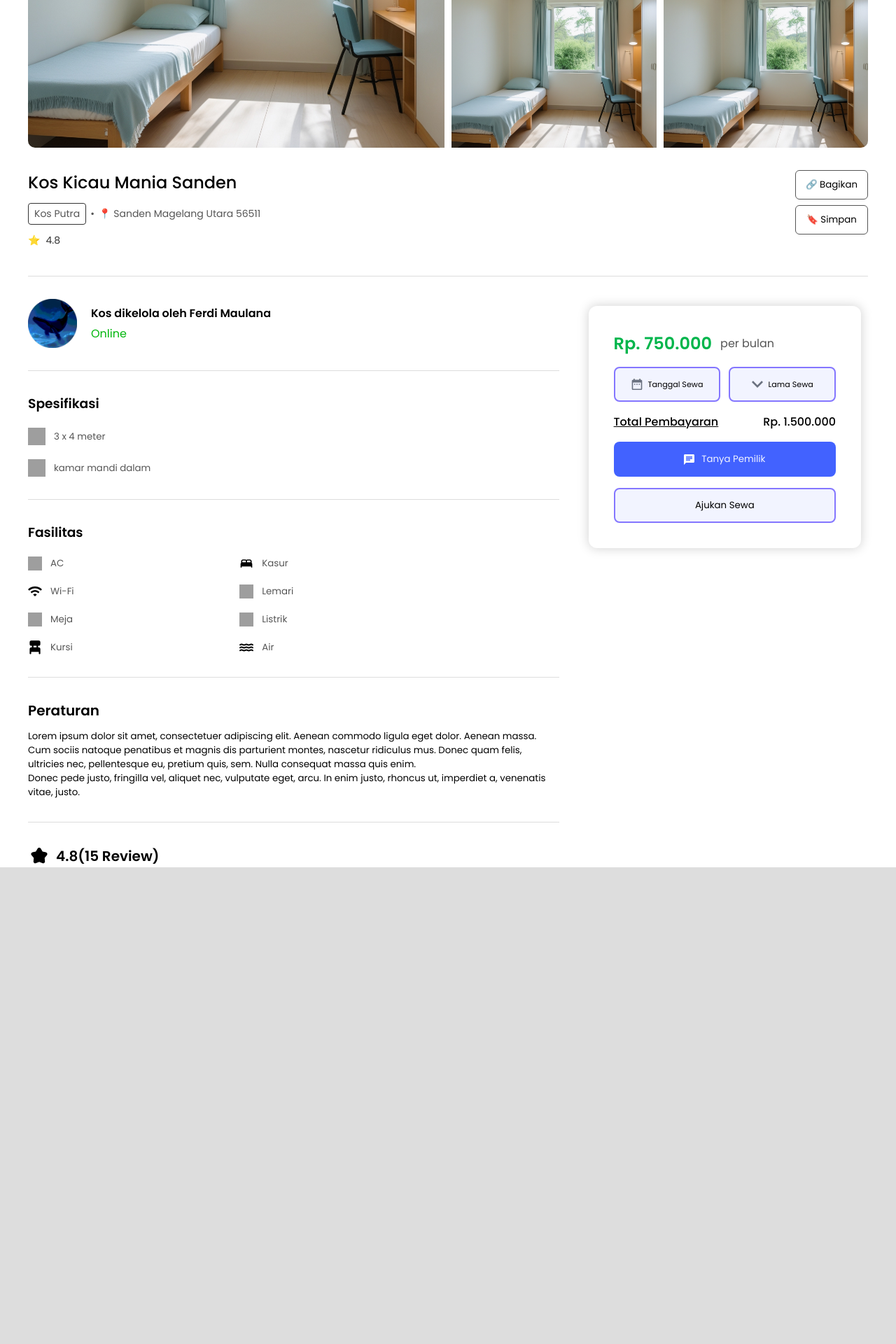
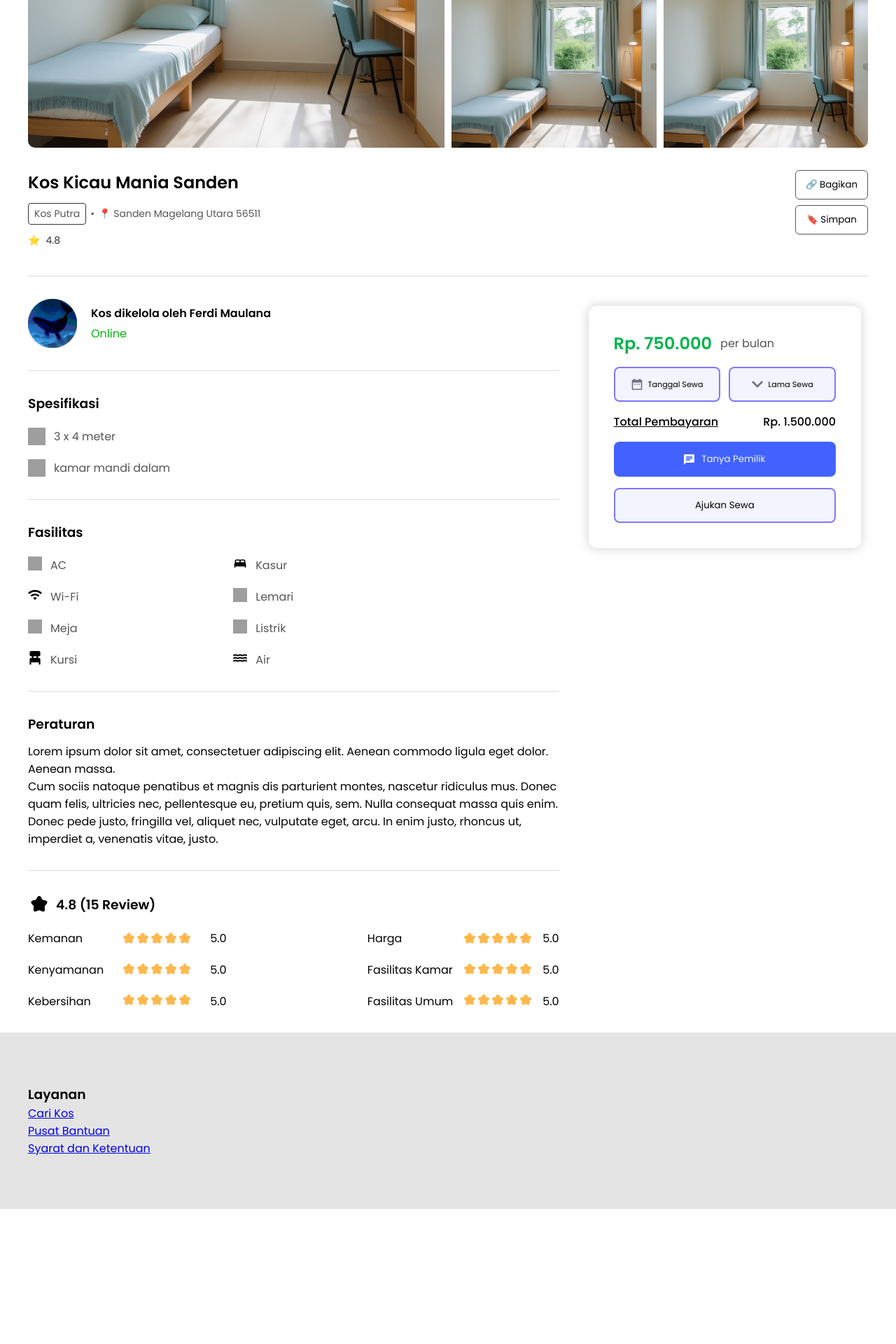
Before and after one commit to Ferdimaulana06/KOSTIN, a PHP site: page /detail.html in a window 1280 px wide. Shown: the part 433-2353 px from the top of the page at 70% size. After the commit the page ends 2160 px from the top, so only its background shows below. Run offline with PHP 8.4, Linux system fonts and the light colour scheme; grey boxes are pictures that could not be loaded.

Commit message:
detail update

```diff
--- a/css/detail.css
+++ b/css/detail.css
@@ -462,7 +462,6 @@ UNTUK BAGIAN KIRI
     gap: 12px;
     align-items: center;
     color: #555;
-    font-size: smaller;
 }
 .spesifikasi2{
     display: flex;
@@ -470,7 +469,6 @@ UNTUK BAGIAN KIRI
     gap: 12px;
     align-items: center;
     color: #555;
-    font-size: smaller;
 }
 
 .kos-info3 img{
@@ -513,7 +511,6 @@ UNTUK BAGIAN KIRI
     display: flex;
     flex-direction: row;
     gap: 12px;
-    font-size: smaller;
     align-items: start;
     color: #555;
 }
@@ -521,7 +518,6 @@ UNTUK BAGIAN KIRI
     display: flex;
     flex-direction: row;
     gap: 12px;
-    font-size: smaller;
     align-items: start;
     color: #555;
 }
@@ -529,7 +525,6 @@ UNTUK BAGIAN KIRI
     display: flex;
     flex-direction: row;
     gap: 12px;
-    font-size: smaller;
     align-items: start;
     color: #555;
 }
@@ -537,7 +532,6 @@ UNTUK BAGIAN KIRI
     display: flex;
     flex-direction: row;
     gap: 12px;
-    font-size: smaller;
     align-items: start;
     color: #555;
 }
@@ -552,7 +546,6 @@ UNTUK BAGIAN KIRI
     display: flex;
     flex-direction: row;
     gap: 12px;
-    font-size: smaller;
     align-items: start;
     color: #555;
 }
@@ -560,7 +553,6 @@ UNTUK BAGIAN KIRI
     display: flex;
     flex-direction: row;
     gap: 12px;
-    font-size: smaller;
     align-items: start;
     color: #555;
 }
@@ -568,7 +560,6 @@ UNTUK BAGIAN KIRI
     display: flex;
     flex-direction: row;
     gap: 12px;
-    font-size: smaller;
     align-items: start;
     color: #555;
 }
@@ -576,7 +567,6 @@ UNTUK BAGIAN KIRI
     display: flex;
     flex-direction: row;
     gap: 12px;
-    font-size: smaller;
     align-items: start;
     color: #555;
 }
@@ -593,14 +583,13 @@ UNTUK BAGIAN KIRI
     gap: 12px;
     padding-bottom: 32px;
     border-bottom: 1px solid #ddd;
-    font-size: smaller;
 }
 
 .comment-section{
     display: flex;
     flex-direction: column;
     margin-top: 32px;
-    font-size: smaller;
+    width: 100%;
 }
 .top-comment-section{
     display: flex;
@@ -613,17 +602,152 @@ UNTUK BAGIAN KIRI
     width: 32px;
 }
 
-h1{
-    font-weight: 500;
+.star-ratingss{
+    display: flex;
+    flex-direction: row;
+    align-items: start;
+    gap: 64px;
+    justify-content: space-between;
+
+}
+.star-rating-left{
+    display: flex;
+    flex-direction: row;
+    gap: 28px;
+
+}
+.star-rating-right{
+    display: flex;
+    flex-direction: row;
+    gap:28px;
+
 }
 
-footer {
-    background: #ddd;
+.kategori-rating{
+    display: flex;
+    flex-direction: column;
+    gap: 20px;
+    margin-top: 20px;
+}
+
+.bintang-rating{
+    display: flex;
+    flex-direction: column;
+    margin-top: 20px;
+}
+
+.bintang-rating img{
+    height: 16px;
+    width: 16px;
+}
+
+.bintang-atas{
+    display: flex;
+    flex-direction: row;
+    align-items: center;
+    margin-bottom: 20px;
+    height: 24px;
+    gap: 4px;
+}
+.bintang-tengah{
+    display: flex;
+    flex-direction: row;
+    align-items: center;
+    margin-bottom: 20px;
+    height: 24px;
+    gap: 4px;
+}
+.bintang-bawah{
+    display: flex;
+    flex-direction: row;
+    align-items: center;
+    height: 24px;
+    gap: 4px;
+}
+
+.bintang-rating-kanan{
+    display: flex;
+    flex-direction: column;
+    margin-top: 20px;
+}
+
+.bintang-rating-kanan img{
+    height: 16px;
+    width: 16px;
+}
+
+.star-rating-right{
+    display: flex;
+    flex-direction: row;
+    gap: 16px;
+}
+
+.bintang-atas-2{
+    display: flex;
+    flex-direction: row;
+    align-items: center;
+    margin-bottom: 20px;
+    height: 24px;
+    gap: 4px;
+}
+
+.bintang-tengah-2{
+    display: flex;
+    flex-direction: row;
+    align-items: center;
+    margin-bottom: 20px;
+    height: 24px;
+    gap: 4px;
+
+}
+
+.bintang-bawah-2{
+    display: flex;
+    flex-direction: row;
+    align-items: center;
+    height: 24px;
+    gap: 4px;
+}
+
+.number-rate{
+    display: flex;
+    flex-direction: column;
+    gap: 20px;
+    margin-top: 20px;
+}
+
+.footer {
+    background: #e4e4e4;
     color: white;
-    text-align: center;
     padding: 10px;
     position: flex;
-    height: 1000px;
     width: 100%;
     bottom: 0;
+    margin-top: 32px;
 }
+
+.footer-container{
+    width: 100%;
+    max-width: 75rem;
+    display: flex;
+    flex-direction: row;
+    margin: 0 auto;
+    justify-content: space-between;
+}
+.footer-container h3{
+    color: #000000;
+}
+
+.footer-content-1{
+    list-style: none;
+    margin-top: 64px;
+    margin-bottom: 64px;
+    color: #000000;
+}
+
+.footer-content-1 ul{
+    list-style: none;
+}
+.footer-content-1 li{
+    list-style: none;
+}
--- a/detail.html
+++ b/detail.html
@@ -164,14 +164,87 @@
           </div>
 
           <div class="kos-info5">
-            <h2>Peraturan</h2>
+            <h3>Peraturan</h3>
             <p>Lorem ipsum dolor sit amet, consectetuer adipiscing elit. Aenean commodo ligula eget dolor. Aenean massa.<br>Cum sociis natoque penatibus et magnis dis parturient montes, nascetur ridiculus mus. Donec quam felis, ultricies nec, pellentesque eu, pretium quis, sem. Nulla consequat massa quis enim.<br>Donec pede justo, fringilla vel, aliquet nec, vulputate eget, arcu. In enim justo, rhoncus ut, imperdiet a, venenatis vitae, justo.</p>
           </div>
 
           <div class="comment-section">
             <div class="top-comment-section">
               <img src="assets/Star.svg" alt="">
-              <h2>4.8(15 Review)</h2>
+              <h3>4.8 (15 Review)</h3>
+            </div>
+            <div class="star-ratingss">
+              <div class="star-rating-left">
+                <div class="kategori-rating">
+                  <p>Kemanan</p>
+                  <p>Kenyamanan</p>
+                  <p>Kebersihan</p>
+                </div>
+                <div class="bintang-rating">
+                  <div class="bintang-atas">
+                    <img src="assets/Union.svg">
+                    <img src="assets/Union.svg">
+                    <img src="assets/Union.svg">
+                    <img src="assets/Union.svg">
+                    <img src="assets/Union.svg">
+                  </div>
+                  <div class="bintang-tengah">
+                    <img src="assets/Union.svg">
+                    <img src="assets/Union.svg">
+                    <img src="assets/Union.svg">
+                    <img src="assets/Union.svg">
+                    <img src="assets/Union.svg">
+                  </div>
+                  <div class="bintang-bawah">
+                    <img src="assets/Union.svg">
+                    <img src="assets/Union.svg">
+                    <img src="assets/Union.svg">
+                    <img src="assets/Union.svg">
+                    <img src="assets/Union.svg">
+                  </div>
+                </div>
+                <div class="number-rate">
+                  <p>5.0</p>
+                  <p>5.0</p>
+                  <p>5.0</p>
+
+                </div>
+              </div>
+              <div class="star-rating-right">
+                <div class="kategori-rating">
+                  <p>Harga</p>
+                  <p>Fasilitas Kamar</p>
+                  <p>Fasilitas Umum</p>
+                </div>
+                <div class="bintang-rating-kanan">
+                  <div class="bintang-atas-2">
+                    <img src="assets/Union.svg">
+                    <img src="assets/Union.svg">
+                    <img src="assets/Union.svg">
+                    <img src="assets/Union.svg">
+                    <img src="assets/Union.svg">
+                  </div>
+                  <div class="bintang-tengah-2">
+                    <img src="assets/Union.svg">
+                    <img src="assets/Union.svg">
+                    <img src="assets/Union.svg">
+                    <img src="assets/Union.svg">
+                    <img src="assets/Union.svg">
+                  </div>
+                  <div class="bintang-bawah-2">
+                    <img src="assets/Union.svg">
+                    <img src="assets/Union.svg">
+                    <img src="assets/Union.svg">
+                    <img src="assets/Union.svg">
+                    <img src="assets/Union.svg">
+                  </div>
+                </div>
+                <div class="number-rate">
+                  <p>5.0</p>
+                  <p>5.0</p>
+                  <p>5.0</p>
+                </div>
+              </div>
             </div>
           </div>
         </div>
@@ -206,8 +279,19 @@
         </div>
       </div>
     </section>
-    <footer>
-      <h1></h1>
+    <footer class="footer">
+      <div class="footer-container">
+        <div class="footer-content-1">
+          <ul>
+            <h3>Layanan</h3>
+            <li><a href="#">Cari Kos</a></li>
+            <li><a href="#">Pusat Bantuan</a></li>
+            <li><a href="#">Syarat dan Ketentuan</a></li>
+          </ul>
+        </div>
+        <div class="footer-content-2"></div>
+        <div class="footer-content-3"></div>
+      </div>
     </footer>
   </body>
 </html>
```
Also changed, not shown: assets/Union.svg (added).
